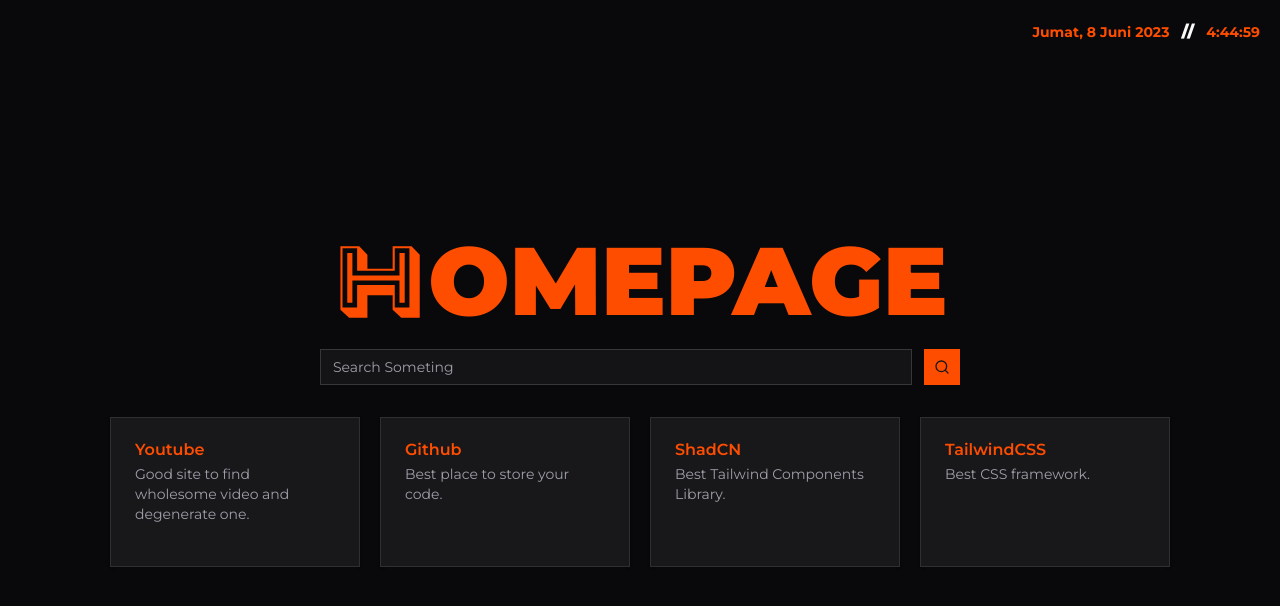
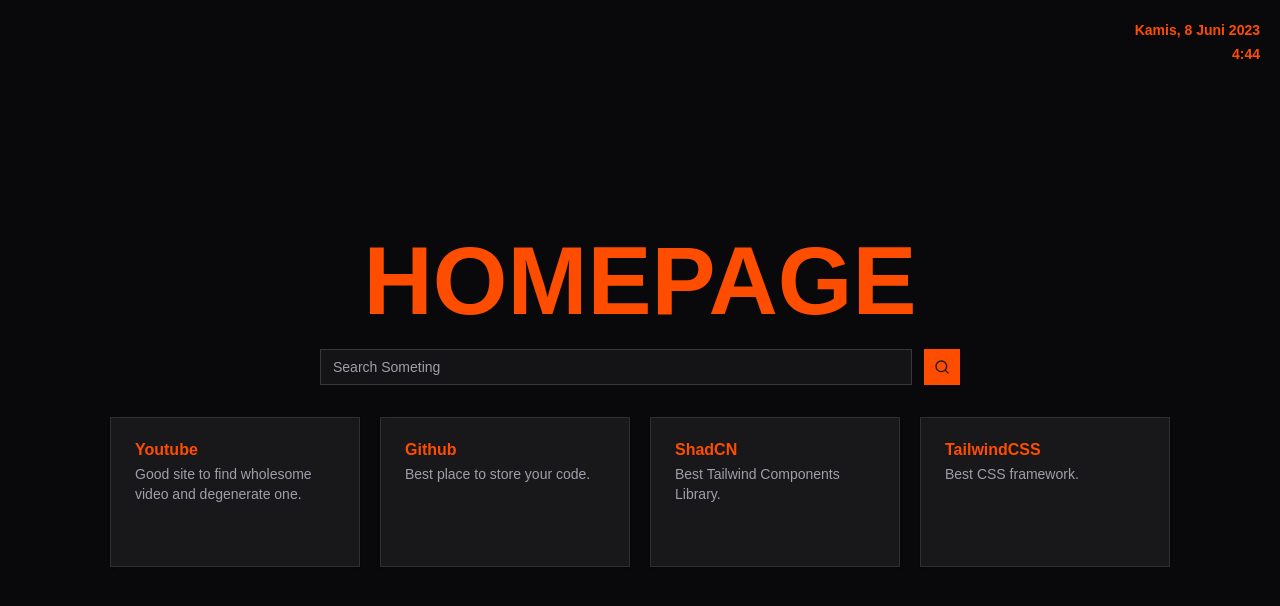
Before and after one commit to dwizulyan/homepage, a React (Vite) app: page / in a window 1280 px wide. Shown: the top 606 px of the page. Built offline with nearby package versions, Linux system fonts and the light colour scheme.

Commit message:
Fix little things

```diff
--- a/package.json
+++ b/package.json
@@ -10,6 +10,7 @@
     "preview": "vite preview"
   },
   "dependencies": {
+    "@fontsource-variable/dm-sans": "^5.2.8",
     "@fontsource-variable/montserrat": "^5.1.0",
     "@radix-ui/react-slot": "^1.2.3",
     "@tailwindcss/vite": "^4.1.11",
--- a/src/App.tsx
+++ b/src/App.tsx
@@ -54,8 +54,7 @@
       <div className="flex w-full h-screen flex-col items-center justify-center">
         <div className="flex flex-col items-end">
           <div className="flex">
-            <img src="/logo.svg" className="h-[96px]" />
-            <h1 className="text-primary text-8xl font-black mb-5">OMEPAGE</h1>
+            <h1 className="text-primary text-8xl font-black mb-5">HOMEPAGE</h1>
           </div>
         </div>
         <div className="flex gap-3 items-center w-[50%] flex-col">
@@ -73,7 +72,11 @@
                 size="icon"
                 onClick={(e: React.MouseEvent<HTMLButtonElement>) => {
                   e.preventDefault();
-                  window.location.href = baseSearchURL;
+                  if (search?.includes(".") && !search.includes(" ")) {
+                    window.location.href = `https://${search}`;
+                  } else {
+                    window.location.href = baseSearchURL;
+                  }
                 }}
               >
                 <Search />
--- a/src/components/ui/clock.tsx
+++ b/src/components/ui/clock.tsx
@@ -3,21 +3,18 @@
 
 const Clock: FC = () => {
   const [minute, setMinute] = useState<number>(0);
-  const [second, setSecond] = useState<number>(0);
   const [hour, setHour] = useState<number>(0);
   useEffect(() => {
     setInterval(() => {
       const date = new Date();
       setMinute(date.getMinutes());
       setHour(date.getHours());
-      setSecond(date.getSeconds());
     }, 1000);
   }, []);
   return (
     <div>
       <h1 className="text-primary font-bold text-sm">
-        {hour}:{minute < 10 ? `0${minute}` : minute}:
-        {second < 10 ? `0${second}` : second}
+        {hour}:{minute < 10 ? `0${minute}` : minute}
       </h1>
     </div>
   );
--- a/src/components/ui/day.tsx
+++ b/src/components/ui/day.tsx
@@ -9,7 +9,7 @@
   return (
     <div className="">
       <h1 className="font-bold text-sm text-primary">
-        {convertDay(day)}, {tanggal} {getNamaBulan(bulan)} {year}
+        {convertDay(day - 1)}, {tanggal} {getNamaBulan(bulan)} {year}
       </h1>
     </div>
   );
--- a/src/components/ui/navbar.tsx
+++ b/src/components/ui/navbar.tsx
@@ -6,9 +6,8 @@
   return (
     <nav className="p-5 fixed flex justify-between top-0 left-0 w-full">
       <div></div>
-      <div className="flex gap-3 items-center">
+      <div className="flex flex-col gap-1 items-end">
         <Day />
-        <span className="font-black text-foreground">//</span>
         <Clock />
       </div>
     </nav>
--- a/src/fonts.ts
+++ b/src/fonts.ts
@@ -1 +1,2 @@
 import "@fontsource-variable/montserrat/index.css"
+import "@fontsource-variable/dm-sans/index.css"
--- a/src/index.css
+++ b/src/index.css
@@ -116,6 +116,6 @@
   }
   body {
     @apply bg-background text-foreground;
-    font-family: "Montserrat",sans-serif;
+    font-family: "Dm Sans Variable", sans-serif;
   }
 }
--- a/tsconfig.app.json
+++ b/tsconfig.app.json
@@ -24,6 +24,7 @@
     "erasableSyntaxOnly": true,
     "noFallthroughCasesInSwitch": true,
     "noUncheckedSideEffectImports": true,
+    "ignoreDeprecations": "6.0",
     "baseUrl": ".",
     "paths": {
       "@/*": [
```
Also changed, not shown: 1 other file (tests, documents, lock files or other folders).
